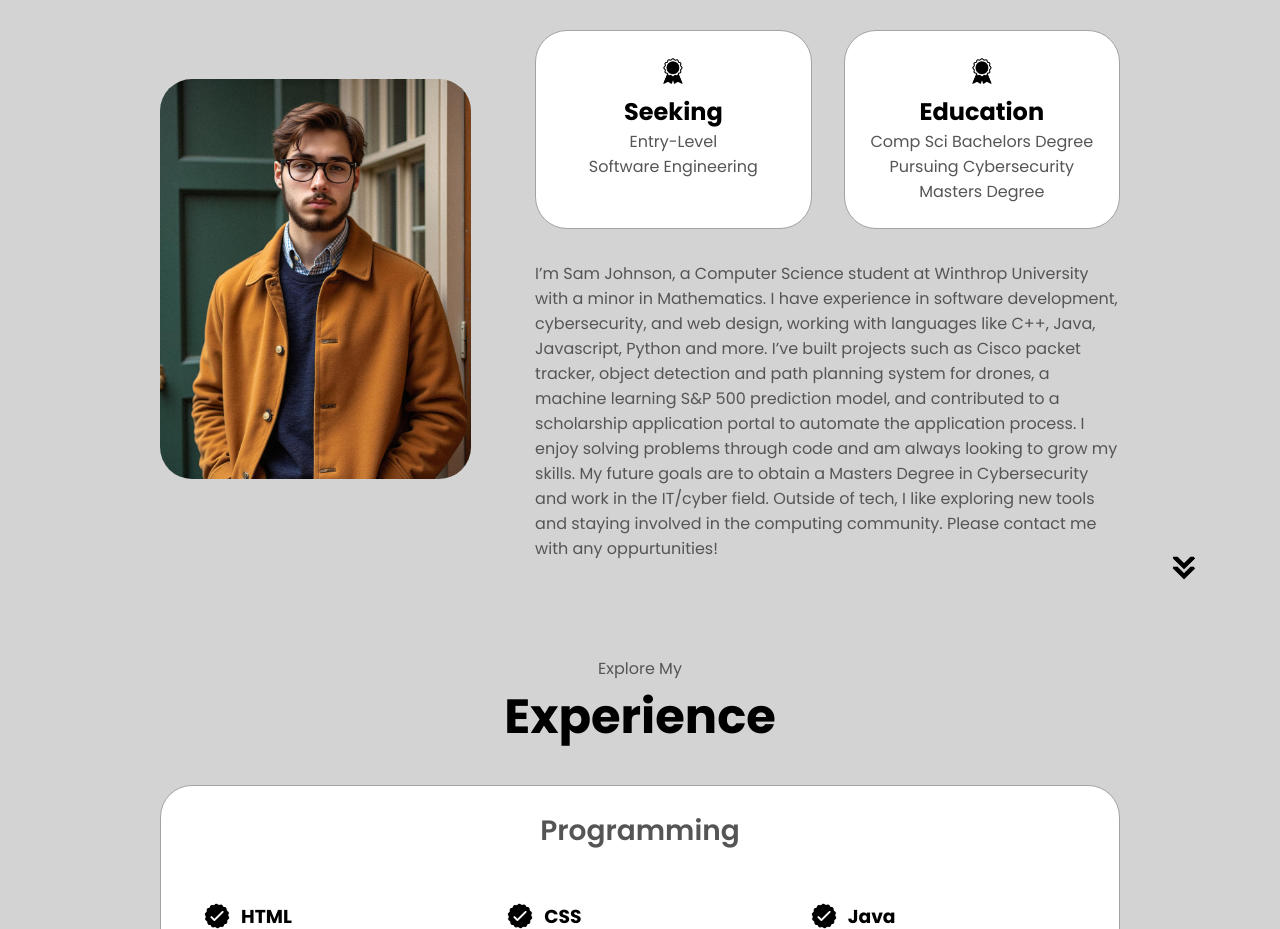
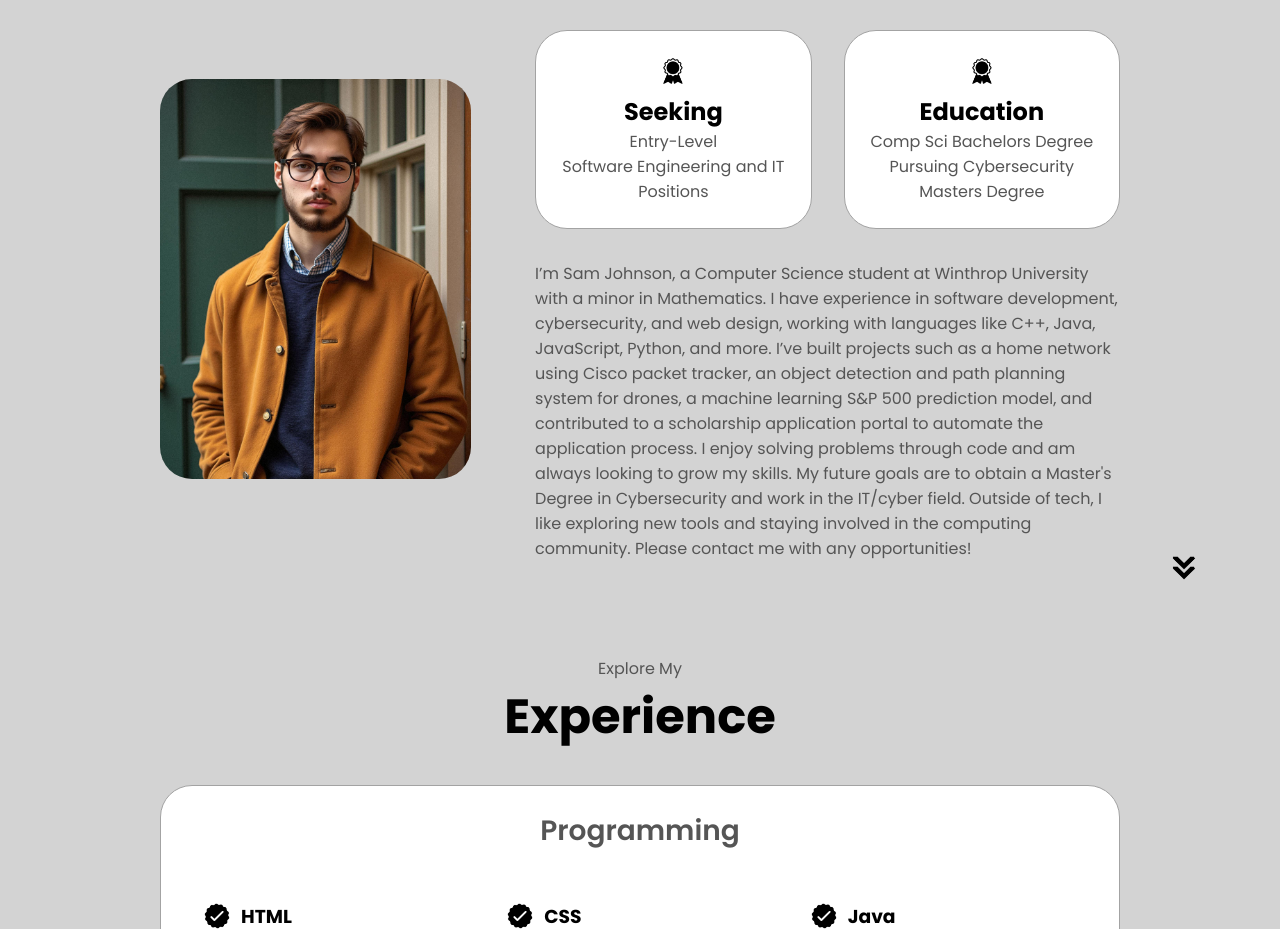
Before and after one commit to SJ99677/Portfolio, a plain HTML site: page index.html in a window 1280 px wide. Shown: the part 1040-1969 px from the top of the page. Drawn offline with Linux system fonts and the light colour scheme.

Commit message:
Minor text changes

```diff
--- a/index.html
+++ b/index.html
@@ -46,7 +46,7 @@
             <p class="section__text__p2">Computer Science Major
             </p>
             <div class="btn-container">
-                <button class="btn btn-color-2" onclick="window.open('./assets/Samuel-Johnson-Resume.pdf')">Download CV</button>
+                <button class="btn btn-color-2" onclick="window.open('./assets/Samuel Johnson-Resume.pdf')">Download CV</button>
                 <button class="btn btn-color-1" onclick="location.href='./#contact'">Contact</button>
             </div>
             <div id="socials-container">
@@ -79,7 +79,7 @@
                              alt="Experience icon"
                              class="icon">
                         <h2>Seeking</h2>
-                        <p>Entry-Level <br> Software Engineering</p>
+                        <p>Entry-Level <br> Software Engineering and IT Positions</p>
                     </div>
                     <div class="details-container">
                         <img src="./assets/experience.png"
@@ -92,15 +92,16 @@
                 <div class="text-container">
                     <p>I’m Sam Johnson, a Computer Science student at Winthrop University
                       with a minor in Mathematics. I have experience in software development,
-                       cybersecurity, and web design, working with languages like C++, Java, Javascript, Python and more.
-                       I’ve built projects such as Cisco packet tracker, object detection
+                      cybersecurity, and web design, working with languages like C++, Java, JavaScript, Python, and more.
+                      I’ve built projects such as a home network using Cisco packet tracker, an object detection
                       and path planning system for drones, a machine learning S&P 500 prediction model,
                       and contributed to a scholarship application portal to
                       automate the application process. I enjoy solving problems through code and
                       am always looking to grow my skills. My future goals are to obtain a
-                       Masters Degree in Cybersecurity and work in the IT/cyber field. Outside of tech, I like exploring new
+                      Master's Degree in Cybersecurity and work in the IT/cyber field. Outside of tech, I like exploring new
                       tools and staying involved in the computing community.
-                       Please contact me with any oppurtunities!</p>
+                      Please contact me with any opportunities!
+</p>
                 </div>
             </div>
         </div>
```
Also changed, not shown: 1 other file. Lines whose indentation alone changed are shown as unchanged.
